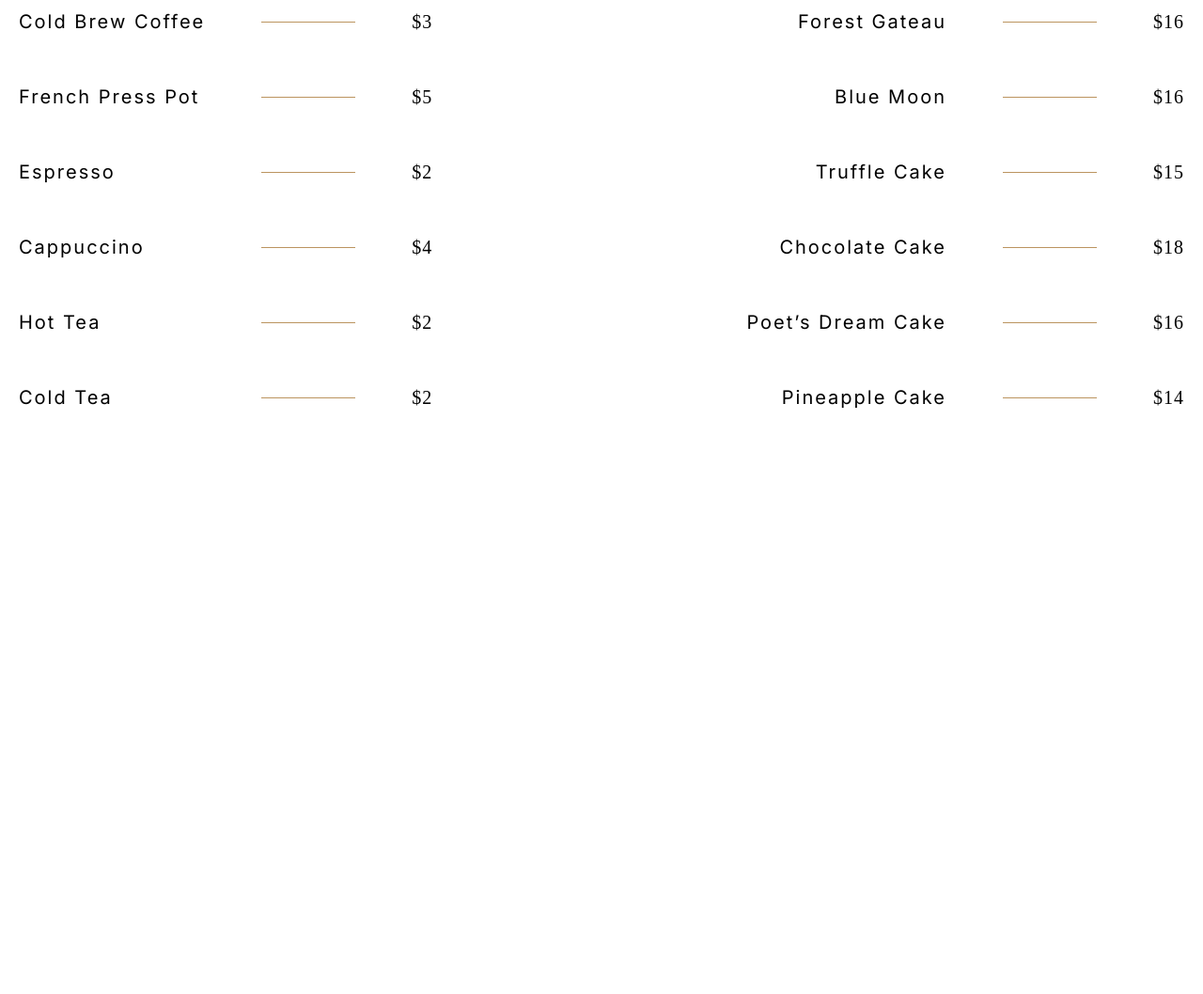
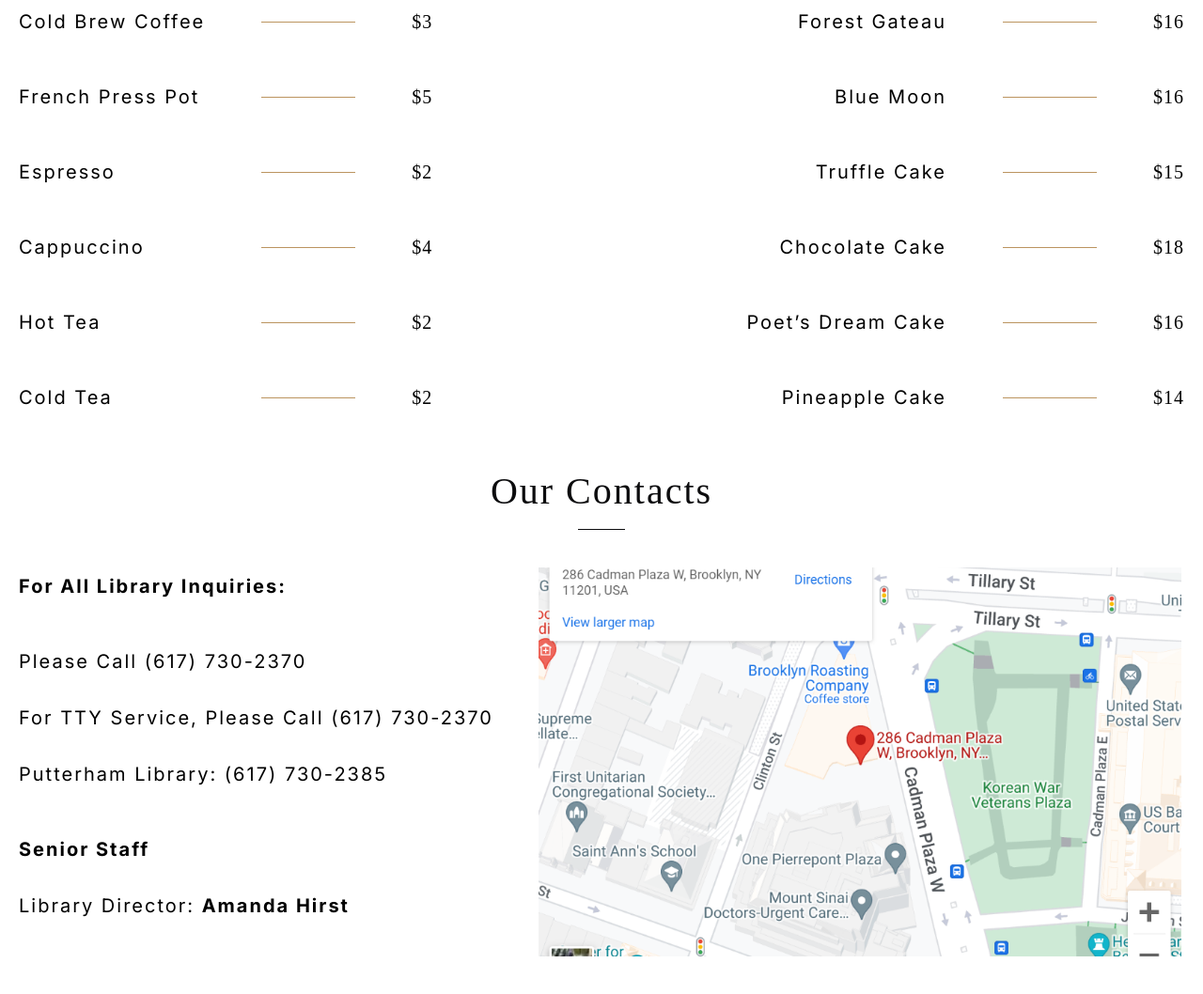
Before and after one commit to Slumrag/JSFEPRESCHOOL2023Q2, a plain HTML site: page library/index.html in a window 1280 px wide. Shown: the part 3324-4382 px from the top of the page at 94% size. Before the commit the page ends 3807 px from the top, so only its background shows below. Drawn offline with nearby package versions, Linux system fonts and the light colour scheme; a web font is replaced by a local one.

Commit message:
fear: add our contacts section

```diff
--- a/library/index.html
+++ b/library/index.html
@@ -204,6 +204,26 @@
 				</div>
 			</div>
 		</section>
+		<section class="_wrapper" id="our-contacts">
+			<div class="section-content">
+				<h2 class="section__title">Our Contacts</h2>
+				<div class="contact-info">
+					<div class="contacts">
+						<h5 class="contacts__header">For all Library inquiries:</h5>
+						<div class="contacts__phones">
+							<p>Please call <a class="tel" href="tel:(617) 730-2370">(617) 730-2370</a></p>
+							<p>For TTY service, please call <a class="tel" href="tel:(617) 730-2370">(617) 730-2370</a></p>
+							<p>Putterham Library: <a class="tel" href="tel:(617) 730-2385">(617) 730-2385</a></p>
+						</div>
+						<div class="contacts__staff">
+							<h5 class="contacts__header">Senior Staff</h5>
+							<p>Library Director: <a class="mail-link" href="mailto: amandahirst@gmail.com">Amanda Hirst</a></p>
+						</div>
+					</div>
+					<img src="./assets/images/map.png" alt="map" class="section__map">
+				</div>
+			</div>
+		</section>
 	</main>
 	<footer class="footer-container">
 
--- /dev/null
+++ b/library/styles/components/our-contacts.css
@@ -0,0 +1,40 @@
+.contact-info {
+	display: flex;
+	align-self: stretch;
+	justify-content: space-between;
+	flex-wrap: wrap;
+}
+.contacts {
+	display: flex;
+	flex-direction: column;
+	gap:40px;
+}
+
+.contacts__header {
+	font:var(--content-font-bold);
+	font-size: 2rem;
+	letter-spacing: 2px;
+	text-transform: capitalize;
+}
+
+.contacts__phones,
+.contacts__staff {
+	display: flex;
+	flex-direction: column;
+	gap: 20px;
+	line-height: 4rem;
+	letter-spacing: 2px;
+	text-transform: capitalize;
+}
+
+.tel {}
+
+.mail-link {
+	font-weight: 700;
+}
+.section__map {
+	flex: 1 1 696px;
+	max-width: 696px;
+	max-height: 414px;
+	object-fit: cover;
+}
--- a/library/styles/styles.css
+++ b/library/styles/styles.css
@@ -10,5 +10,6 @@
 /* favorites */
 @import url(./components/favorites.css);
 @import url(./components/coffee-shop.css);
+@import url(./components/our-contacts.css);
 /* footer */
 @import url(./components/footer.css);
```
